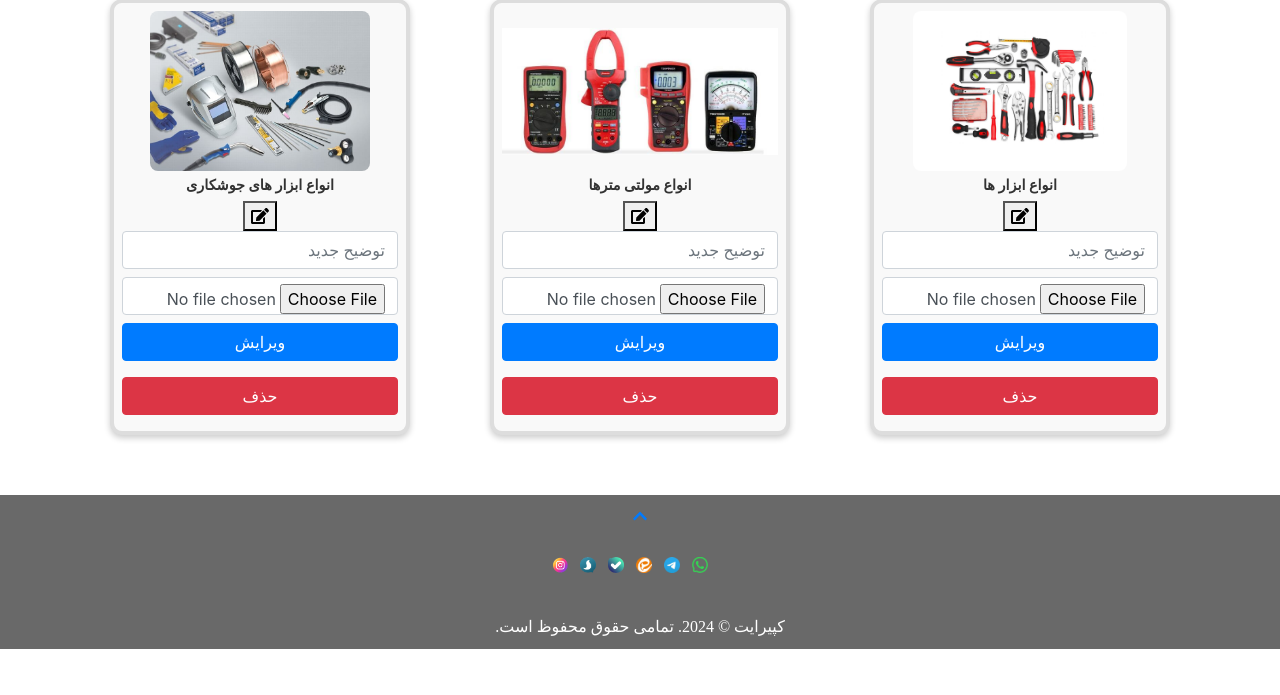
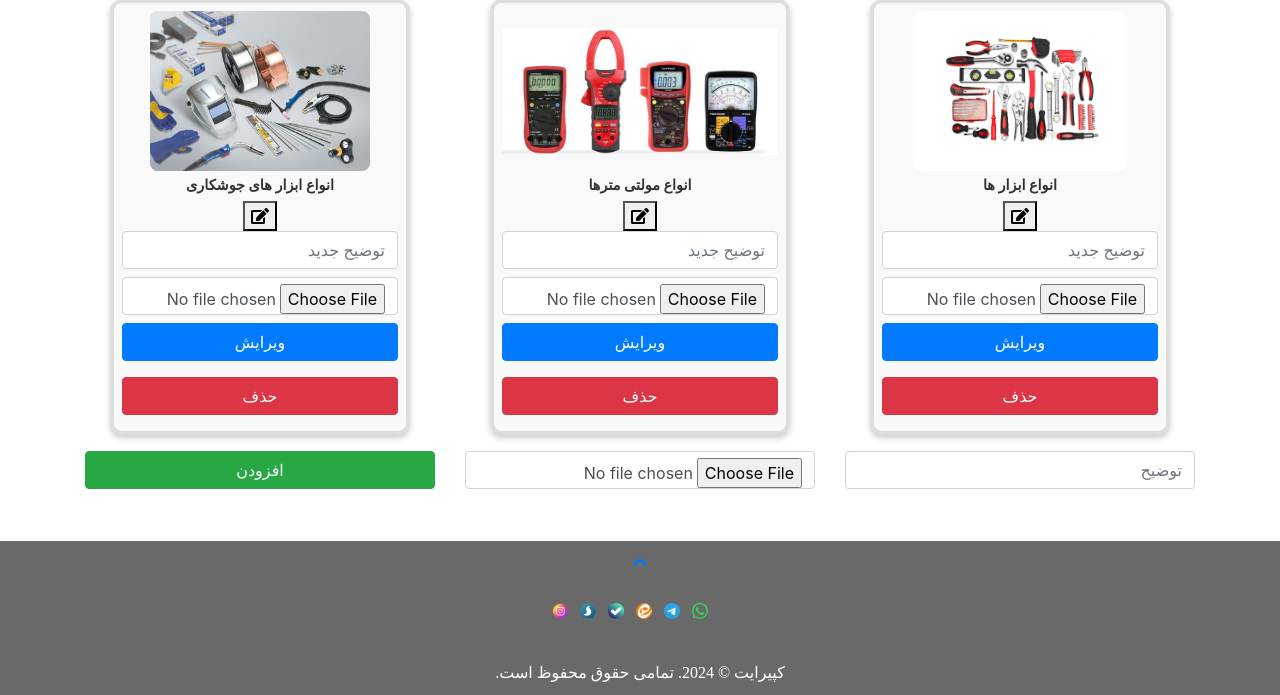
Before and after one commit to mahdimahdipour/3D-printer-services, a PHP site: page /index.php in a window 1280 px wide. Shown: the part 1544-2239 px from the top of the page. Before the commit the page ends 2193 px from the top, so only its background shows below. Run offline with PHP 8.4, Linux system fonts and the light colour scheme; a user stored in the database is signed in; data comes from the database, SQL or seed files in the repository; some libraries are stand-ins or nearby versions.

Commit message:
Add files via upload

```diff
--- a/index.php
+++ b/index.php
@@ -65,6 +65,22 @@ include("heder.php");
         $conn->close();
         ?>
     </div>
+    <?php if (isset($_SESSION["role"]) && $_SESSION["role"] == 'admin') { ?>
+        <div class="text-center">
+            <form action="add.php" method="post" enctype="multipart/form-data" class="row justify-content-center">
+                <input type="hidden" name="page" value="page2"> <!-- افزودن فیلد صفحه -->
+                <div class="col-md-4 col-12">
+                    <input type="text" name="description" placeholder="توضیح" class="form-control mb-2" required>
+                </div>
+                <div class="col-md-4 col-12">
+                    <input type="file" name="image" class="form-control mb-2" required>
+                </div>
+                <div class="col-md-4 col-12">
+                    <button type="submit" class="btn btn-success w-100 mb-2">افزودن</button>
+                </div>
+            </form>
+        </div>
+        <?php } ?>
 </section>
 
 <style>
```
